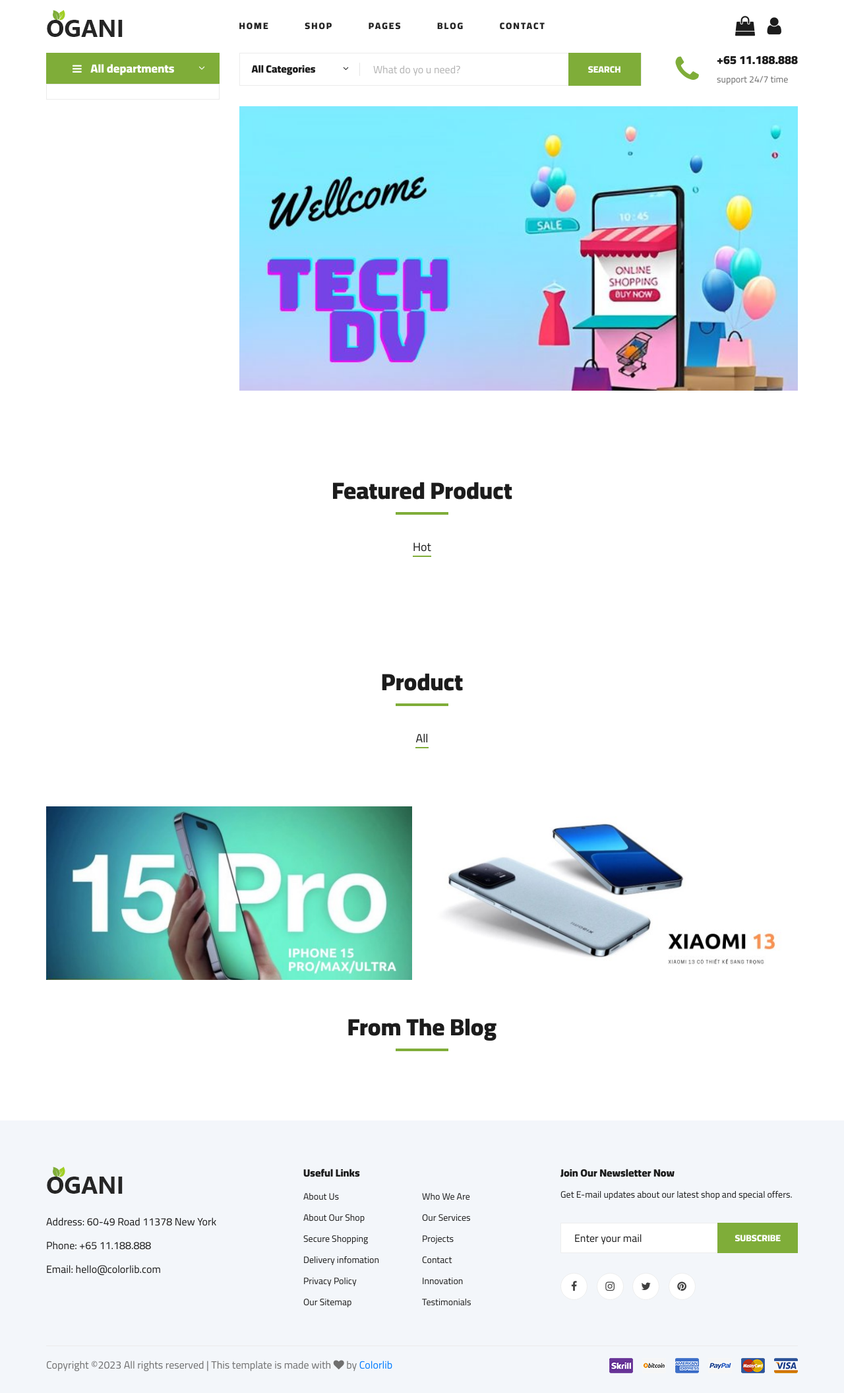
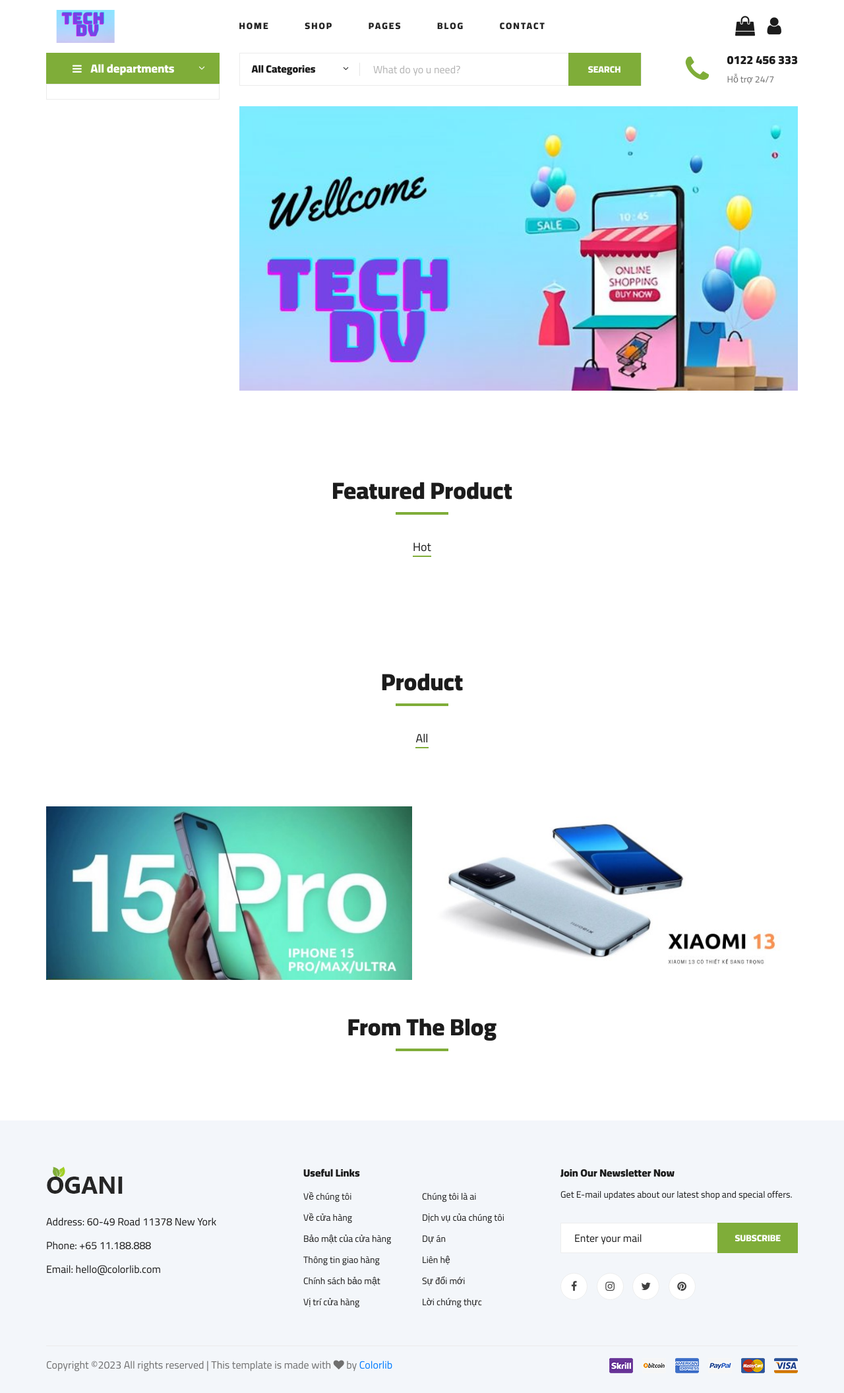
Before and after one commit to raikiph/technology, a PHP site: page /technology/ in a window 1280 px wide. Shown: the whole page at 66% size. Run offline with PHP 8.4, Linux system fonts and the light colour scheme; data that the repository does not hold is empty; some libraries are stand-ins or nearby versions.

Commit message:
codeupdate

```diff
--- a/app/view/admin/dashboard.php
+++ b/app/view/admin/dashboard.php
@@ -1 +1,4 @@
-<h2>welcome to dashboard</h2>
+    <div class="mx-3">
+        <h2>Chao mung ban den trang admin</h2>
+        <button type="button" class="btn btn-info"><a style="color: white;text-decoration:none;" href="<?php echo BASE_URL ?>/login/loginout">Dang xuat </a></button>
+    </div>
--- a/app/view/admin/login.php
+++ b/app/view/admin/login.php
@@ -38,6 +38,11 @@
         <div class="input-field">
             <input type="submit" name="login" class="submit" value="Login" id="">
         </div>
+        <div class="input-field" style="margin-top: 10px;">
+        <button class="submit"><a style="color: black;text-decoration:none;" href="<?php echo BASE_URL?>">
+            Trang chu mua hang</a>
+        </button>
+        </div>
 
         <div class="two-col">
             <div class="one">
--- a/app/view/admin/menu.php
+++ b/app/view/admin/menu.php
@@ -56,9 +56,6 @@
                 <li><a class="dropdown-item" href="<?php echo BASE_URL ?>/order">Liet ke</a></li>
              </ul>
             </li>
-            <li class="nav-item">
-              <a class="nav-link active" aria-current="page" href="<?php echo BASE_URL ?>/login/loginout">Dang xuat</a>
-            </li>
           </ul>
         </div>
       </div>
--- a/app/view/footer.php
+++ b/app/view/footer.php
@@ -50,20 +50,20 @@
                     <div class="footer__widget">
                         <h6>Useful Links</h6>
                         <ul>
-                            <li><a href="#">About Us</a></li>
-                            <li><a href="#">About Our Shop</a></li>
-                            <li><a href="#">Secure Shopping</a></li>
-                            <li><a href="#">Delivery infomation</a></li>
-                            <li><a href="#">Privacy Policy</a></li>
-                            <li><a href="#">Our Sitemap</a></li>
+                            <li><a href="#">Về chúng tôi</a></li>
+                            <li><a href="#">Về cửa hàng</a></li>
+                            <li><a href="#">Bảo mật của cửa hàng</a></li>
+                            <li><a href="#">Thông tin giao hàng</a></li>
+                            <li><a href="#">Chính sách bảo mật</a></li>
+                            <li><a href="#">Vị trí cửa hàng</a></li>
                         </ul>
                         <ul>
-                            <li><a href="#">Who We Are</a></li>
-                            <li><a href="#">Our Services</a></li>
-                            <li><a href="#">Projects</a></li>
-                            <li><a href="#">Contact</a></li>
-                            <li><a href="#">Innovation</a></li>
-                            <li><a href="#">Testimonials</a></li>
+                            <li><a href="#">Chúng tôi là ai</a></li>
+                            <li><a href="#">Dịch vụ của chúng tôi</a></li>
+                            <li><a href="#">Dự án</a></li>
+                            <li><a href="#">Liên hệ</a></li>
+                            <li><a href="#">Sự đổi mới</a></li>
+                            <li><a href="#">Lời chứng thực</a></li>
                         </ul>
                     </div>
                 </div>
--- a/app/view/header.php
+++ b/app/view/header.php
@@ -65,7 +65,7 @@
             <div class="row">
                 <div class="col-lg-3">
                     <div class="header__logo">
-                        <a href="./index.html"><img src="/technology/public/img/logo.png" alt=""></a>
+                        <a href="<?php echo BASE_URL?>"><img src="/technology/public/img/logov2.png" alt=""></a>
                     </div>
                 </div>
                 <div class="col-lg-6">
@@ -159,8 +159,8 @@
                                 <i class="fa fa-phone"></i>
                             </div>
                             <div class="hero__search__phone__text">
-                                <h5>+65 11.188.888</h5>
-                                <span>support 24/7 time</span>
+                                <h5>0122 456 333</h5>
+                                <span>Hỗ trợ 24/7</span>
                             </div>
                         </div>
                     </div>
--- a/app/view/slider.php
+++ b/app/view/slider.php
@@ -9,7 +9,7 @@
                         <div class="categories__item set-bg" data-setbg="">
                             <img src="<?php echo BASE_URL?>/public/upload/category/<?php echo $cate['image_category']?>" alt="">
                             <h5>
-                                <a href="<?php echo BASE_URL?>/sanpham/danhmuc/<?php echo ['id_category']?>"><?php echo $cate['title_category']?></a>
+                                <a href="<?php echo BASE_URL?>/sanpham/danhmuc/<?php echo $cate['id_category']?>"><?php echo $cate['title_category']?></a>
                             </h5>
                         </div>
                     </div>
```
Also changed, not shown: public/img/logov2.png (added).
